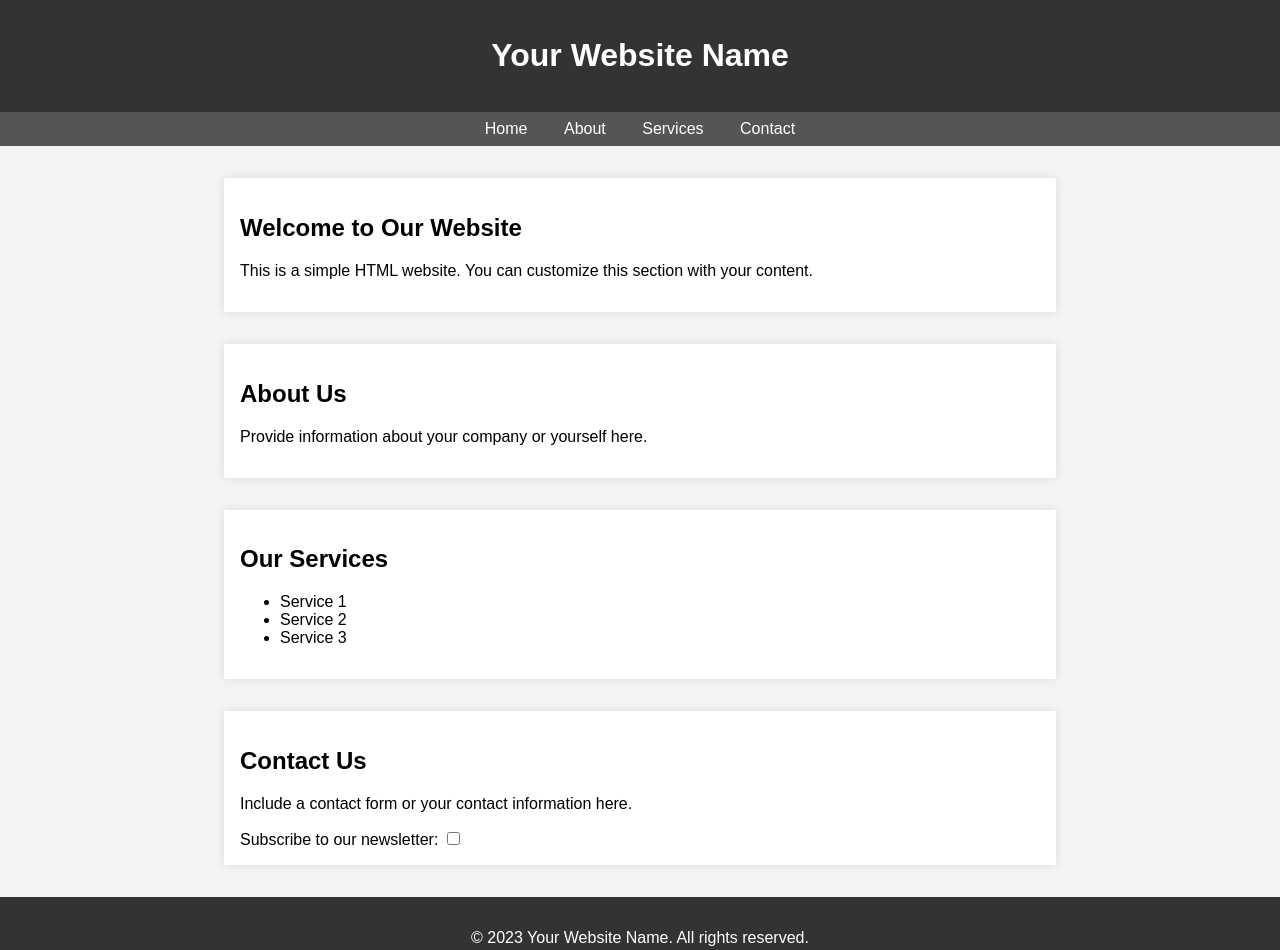
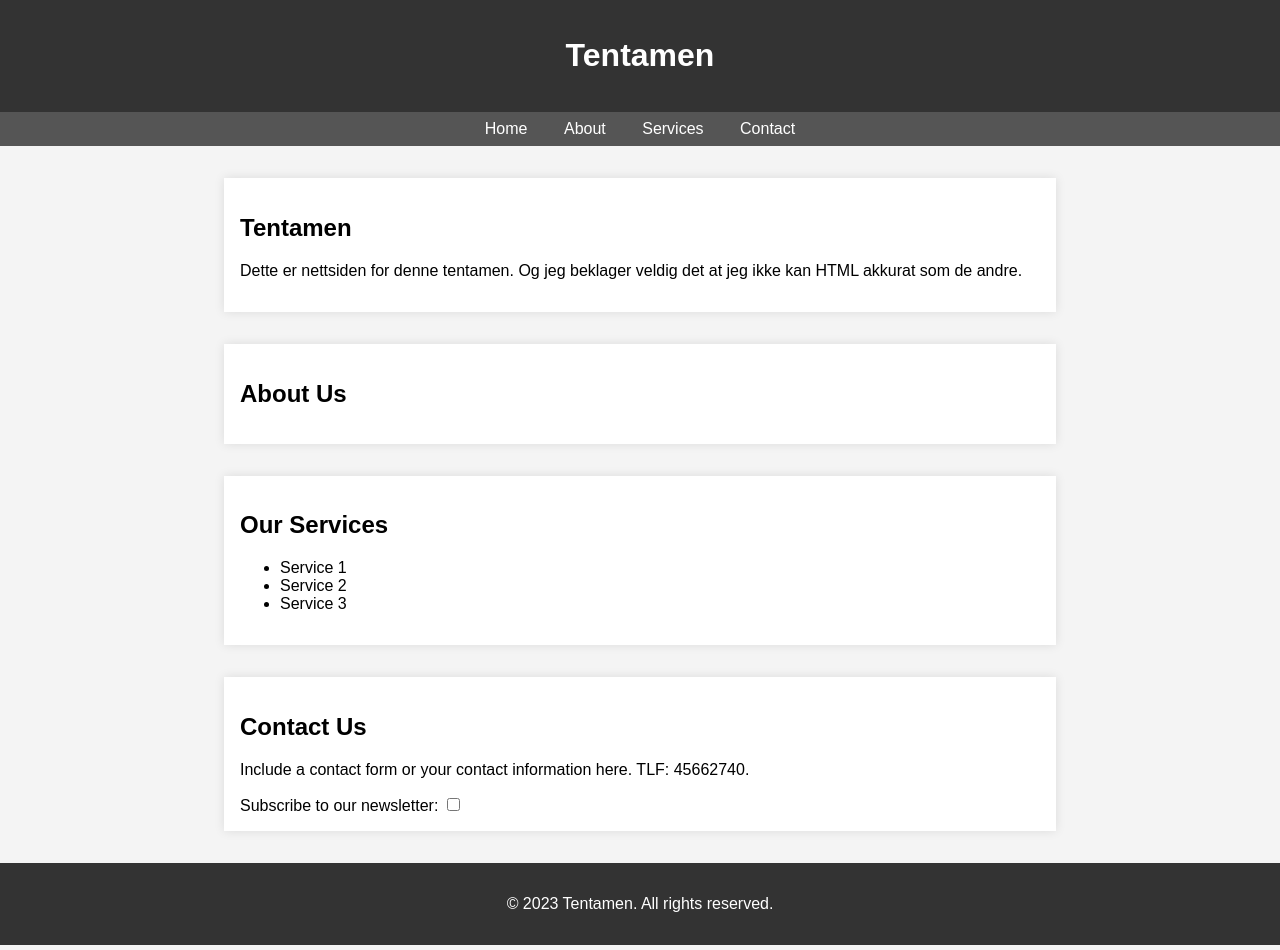
Before and after one commit to Hedda-Amalie/Tentamen, a plain HTML site: page index.html in a window 1280 px wide. Drawn offline with Linux system fonts and the light colour scheme.

Commit message:
Update index.html

```diff
--- a/index.html
+++ b/index.html
@@ -4,7 +4,7 @@
 <head>
     <meta charset="UTF-8">
     <meta name="viewport" content="width=device-width, initial-scale=1.0">
-    <title>Your Website Title</title>
+    <title>Tentamen</title>
     <style>
         body {
             font-family: Arial, sans-serif;
@@ -52,7 +52,7 @@
 
 <body>
     <header>
-        <h1>Your Website Name</h1>
+        <h1>Tentamen</h1>
     </header>
 
     <nav>
@@ -63,13 +63,14 @@
     </nav>
 
     <section id="home">
-        <h2>Welcome to Our Website</h2>
-        <p>This is a simple HTML website. You can customize this section with your content.</p>
+        <h2>Tentamen</h2>
+        <p>Dette er nettsiden for denne tentamen. Og jeg beklager veldig det at jeg ikke kan HTML akkurat som de andre.
+        </p>
     </section>
 
     <section id="about">
         <h2>About Us</h2>
-        <p>Provide information about your company or yourself here.</p>
+        <p></p>
     </section>
 
     <section id="services">
@@ -83,13 +84,15 @@
 
     <section id="contact">
         <h2>Contact Us</h2>
-        <p>Include a contact form or your contact information here.</p>
+        <p>Include a contact form or your contact information here.
+            TLF: 45662740.
+        </p>
         <label for="subscribeCheckbox">Subscribe to our newsletter:</label>
         <input type="checkbox" id="subscribeCheckbox" name="subscribeCheckbox">
     </section>
 
     <footer>
-        <p>&copy; 2023 Your Website Name. All rights reserved.</p>
+        <p>&copy; 2023 Tentamen. All rights reserved.</p>
     </footer>
 </body>
 
```
